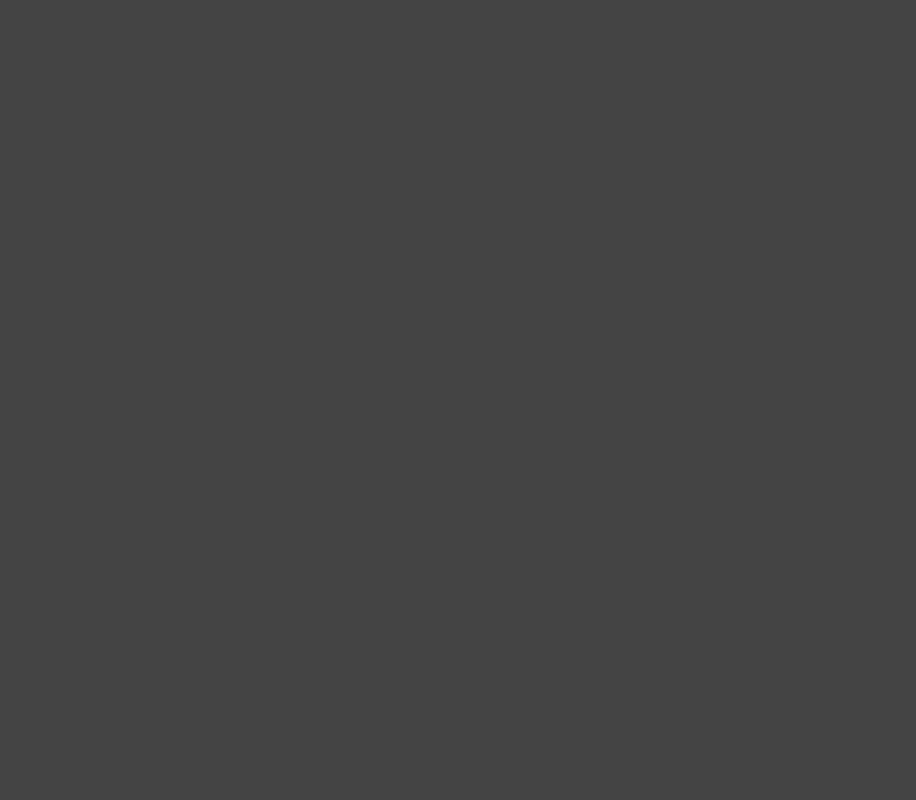
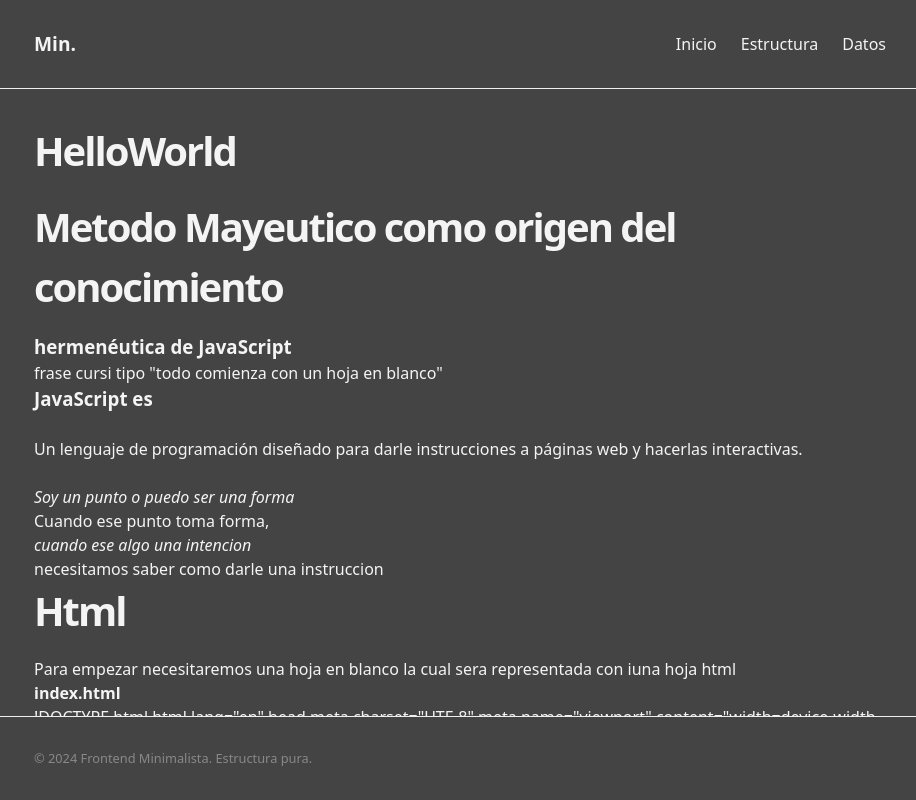
Before and after one commit to EsneiderCdD/thasaren, a React (Vite) app: page /helloworld in a window 1280 px wide. Before the commit this address had no page. Shown: the whole page, without its empty margins (172-1088 px from the left). Built offline with nearby package versions, Linux system fonts and the light colour scheme.

Commit message:
feature(Origin): Init

```diff
--- /dev/null
+++ b/src/components/features/HelloWorld/HelloWorld.jsx
@@ -0,0 +1,26 @@
+import './styles/HelloWorld.css';
+import Origin from './Origin/Origin';
+function HelloWorld() {
+    return (
+        <div>
+            <div className="HelloWorld-container">
+                <h2 className="HelloWorld-title">HelloWorld</h2>
+                <h3 className="HelloWorld-title">Metodo Mayeutico como origen del conocimiento</h3>
+                <h3>hermenéutica de JavaScript</h3>
+                <p>frase cursi tipo "todo comienza con un hoja en blanco" </p>
+                <h3>JavaScript es</h3>
+                <br />
+                <p>Un lenguaje de programación diseñado para darle instrucciones a páginas web y hacerlas interactivas.</p>
+                <br />
+                <i>Soy un punto o puedo ser una forma</i>
+                <br />
+                <p>Cuando ese punto toma forma,</p> <i>cuando ese algo una intencion</i> <p>necesitamos saber como darle una instruccion</p>
+
+            </div>
+                <Origin />
+        </div>
+
+    );
+}
+
+export default HelloWorld;
--- /dev/null
+++ b/src/components/features/HelloWorld/Origin/Origin.jsx
@@ -0,0 +1,41 @@
+import '../styles/HelloWorld.css';
+function Origin() {
+    return (
+        <div className="HelloWorld-container">
+            <h3 className='HelloWorld-title'>Html</h3>
+            <p>
+                Para empezar necesitaremos una hoja en blanco la cual sera representada con iuna hoja html
+            </p>
+            <h4>index.html</h4>
+            <p>
+
+
+                !DOCTYPE html
+                html lang="en"
+                head
+                meta charset="UTF-8"
+                meta name="viewport" content="width=device-width, initial-scale=1.0"
+                title Document /title
+                link rel="stylesheet" href="styles.css"
+                head
+                body
+                div class="container"
+                h1 Hello World /h1
+                button onclick="helloWorld()" Click me /button
+                /div
+                script src="script.js" /script
+                /body
+                /html
+
+            </p>
+            <h4>script.js</h4>
+            <p>
+                function helloWorld
+                    alert "Hello World"
+            </p>
+
+        </div>
+    );
+}
+
+export default Origin;
--- /dev/null
+++ b/src/components/features/HelloWorld/styles/HelloWorld.css
@@ -0,0 +1,18 @@
+.HelloWorld-container {
+
+    max-width: 900px;
+    margin: 0 auto;
+    padding: 0 1rem;
+}
+
+.HelloWorld-title {
+    font-size: 2.5rem;
+    margin-bottom: 1rem;
+    letter-spacing: -0.05em;
+}
+
+.HelloWorld-text {
+    max-width: 600px;
+    font-size: 1.1rem;
+    color: var(--gray-10);
+}
--- a/src/components/reusables/Layout/styles/Layout.css
+++ b/src/components/reusables/Layout/styles/Layout.css
@@ -1,10 +1,12 @@
 .layout-wrapper {
     display: flex;
     flex-direction: column;
-    min-height: 100vh;
+    height: 100vh;
+    overflow: hidden;
 }
 
 .main-content {
     flex: 1;
+    overflow-y: auto;
     padding: 2rem 0;
 }
--- a/src/components/reusables/NavigationGrid/NavigationGrid.jsx
+++ b/src/components/reusables/NavigationGrid/NavigationGrid.jsx
@@ -14,6 +14,9 @@ function NavbarGrid() {
             <Link to="/basiccss" >
                 <Square title="Basic CSS" type="square" />
             </Link>
+            <Link to="/helloworld" >
+                <Square title="Hello World" type="rectangle" />
+            </Link>
         </nav>
     )
 }
--- a/src/routes/AppRoutes.jsx
+++ b/src/routes/AppRoutes.jsx
@@ -6,6 +6,7 @@ import Tabla from '../pages/Tabla';
 import Init from '../components/features/Init/Init';
 import RRD from '../components/features/ReactRouterDOM/ReactRouterDOM';
 import BasicCSS from '../components/features/CSS/BasicCSS/BasicCSS';
+import HelloWorld from '../components/features/HelloWorld/HelloWorld';
 
 const AppRoutes = () => {
     const element = useRoutes([
@@ -19,6 +20,7 @@ const AppRoutes = () => {
                 { path: 'initialize', element: <Init /> },
                 { path: 'rrd', element: <RRD /> },
                 { path: 'basiccss', element: <BasicCSS /> },
+                { path: 'helloworld', element: <HelloWorld /> },
             ],
         },
     ]);
```
Also changed, not shown: 3 other files (tests, documents, lock files or other folders).
